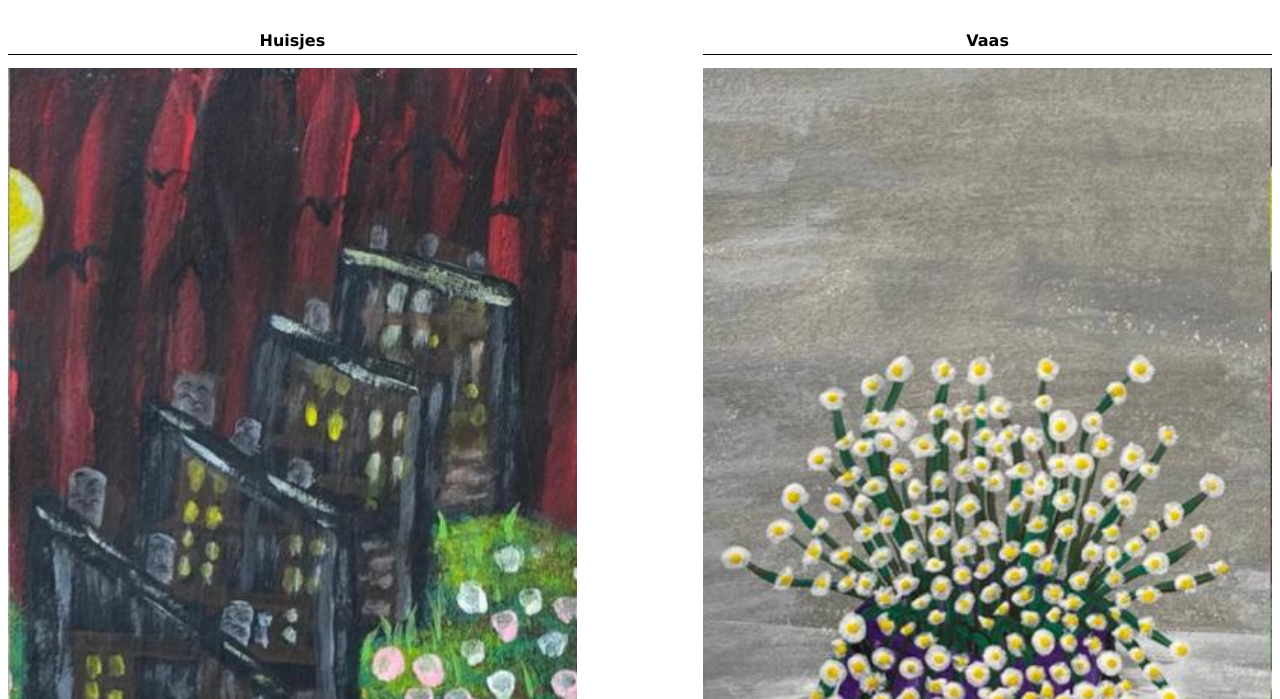
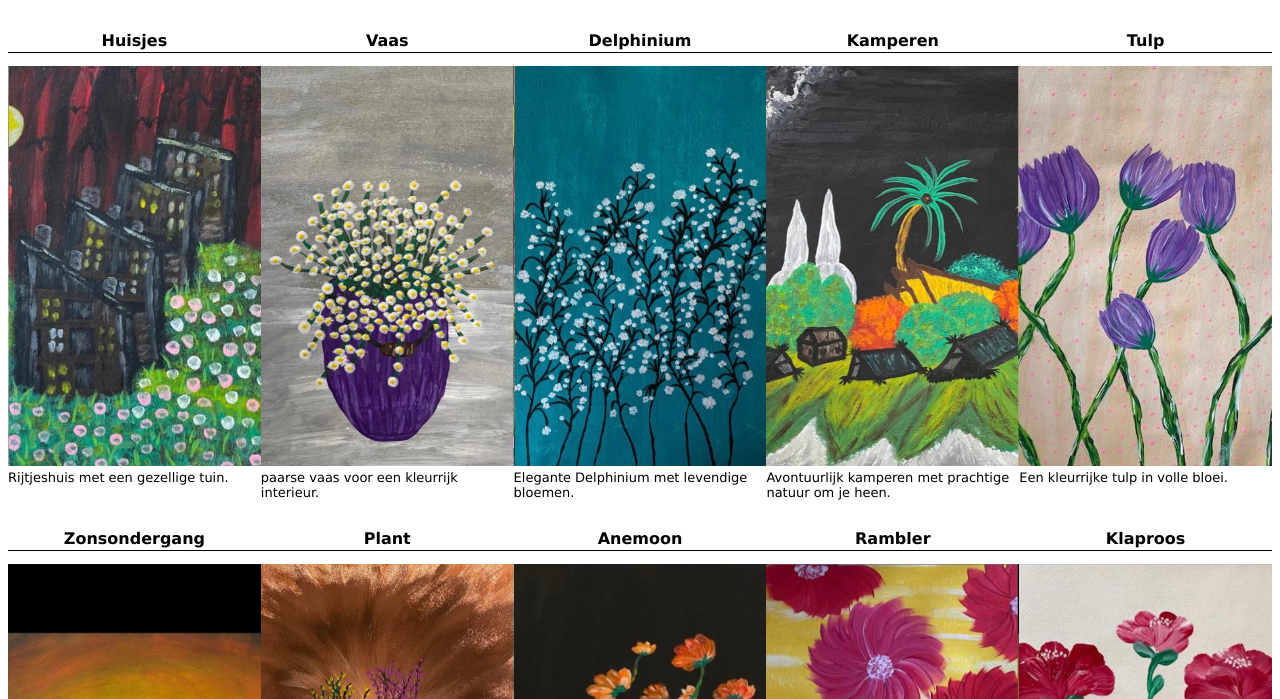
Before and after one commit to ayaalnabelsi/schilderen, a plain HTML site: page schilderijen/gallery.html in a window 1280 px wide. Shown: the part 101-800 px from the top of the page. Drawn offline with Linux system fonts and the light colour scheme.

Commit message:
Add files via upload

```diff
--- a/schilderijen/styles/style.css
+++ b/schilderijen/styles/style.css
@@ -68,40 +68,37 @@ body.index img {
 
 
 .gallery section {
-    width: 45%;
-    margin-bottom: 2em;
+    width: 20%;
+    margin-bottom: 1em;
 }
 
 .gallery section img {
     width: 100%;
-    margin-bottom: 1em;
-    height: auto;
+    height: 50vh;
 }
 
-.gallery h2 {
+ .gallery h2 {
     text-align: center;
-    border-bottom: 0.05em solid #000;
+    border-bottom: 0.1em solid #000;
     font-size: medium;
-    padding-bottom: 0.2em;
-}
+    padding-bottom: 0.1em;
+ }
 
-.gallery-item {
+ .gallery-item {
     width: 48%;
-    margin-bottom: 2em;
+    margin-bottom: 20px;
     box-sizing: border-box;
-    border: 0.1em solid #000;
+    border: 2px solid #000;
     text-align: center;
 }
 
 .gallery-item img {
     width: 100%;
-    margin-bottom: 1em;
     height: auto;
 }
 
-figcaption {
+figcaption{
     font-size: small;
-    border-bottom: 0.05em solid #000;
 }
 
 
```
